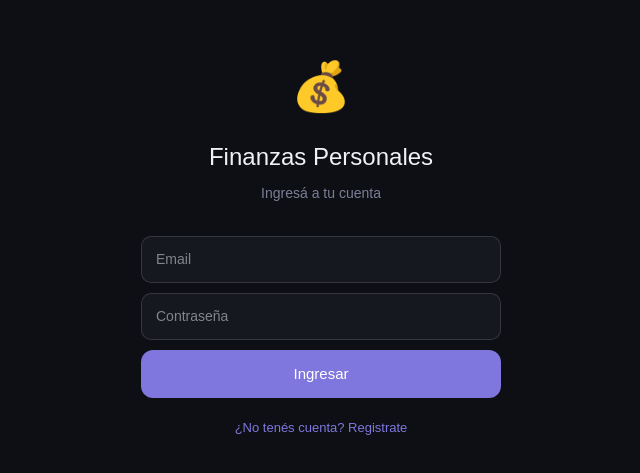
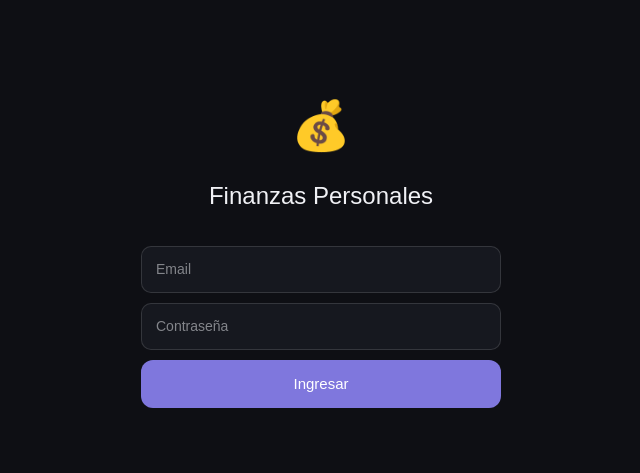
Before and after one commit to alemelkun/finanzas.next, a Next.js app: page /login in a window 1280 px wide. Shown: the part 151-624 px from the top of the page, without its empty margins (319-959 px from the left). Built offline with nearby package versions, Linux system fonts and the light colour scheme; no server answers.

Commit message:
fix: login sin importar supabase externo

```diff
--- a/app/login/page.tsx
+++ b/app/login/page.tsx
@@ -1,36 +1,37 @@
 'use client'
 import { useState } from 'react'
-import { supabase } from '@/lib/supabase'
 
 export default function LoginPage() {
   const [email, setEmail] = useState('')
   const [password, setPassword] = useState('')
   const [loading, setLoading] = useState(false)
   const [error, setError] = useState('')
-  const [mode, setMode] = useState<'login'|'signup'>('login')
 
   const handleSubmit = async () => {
-    if (!email || !password) { setError('Completá email y contraseña'); return }
     setLoading(true)
     setError('')
-    const { error } = mode === 'login'
-      ? await supabase.auth.signInWithPassword({ email, password })
-      : await supabase.auth.signUp({ email, password })
-    if (error) { setError(error.message); setLoading(false) }
-    else { window.location.href = '/cuentas' }
+    try {
+      const { createClient } = await import('@supabase/supabase-js')
+      const supabase = createClient(
+        process.env.NEXT_PUBLIC_SUPABASE_URL!,
+        process.env.NEXT_PUBLIC_SUPABASE_ANON_KEY!
+      )
+      const { error } = await supabase.auth.signInWithPassword({ email, password })
+      if (error) { setError(error.message); setLoading(false) }
+      else { window.location.href = '/cuentas' }
+    } catch(e: any) {
+      setError(e.message)
+      setLoading(false)
+    }
   }
 
   return (
     <div style={{ minHeight: '100vh', background: '#0e0f14', display: 'flex', flexDirection: 'column', alignItems: 'center', justifyContent: 'center', padding: '20px' }}>
       <div style={{ fontSize: '48px', marginBottom: '16px' }}>💰</div>
-      <h1 style={{ fontSize: '24px', fontWeight: 500, color: '#f0f1f5', marginBottom: '8px' }}>Finanzas Personales</h1>
-      <p style={{ fontSize: '14px', color: '#7b7f96', marginBottom: '32px' }}>
-        {mode === 'login' ? 'Ingresá a tu cuenta' : 'Creá tu cuenta'}
-      </p>
+      <h1 style={{ fontSize: '24px', fontWeight: 500, color: '#f0f1f5', marginBottom: '32px' }}>Finanzas Personales</h1>
       <div style={{ width: '100%', maxWidth: '360px', display: 'flex', flexDirection: 'column', gap: '10px' }}>
         <input
           id="email"
-          name="email"
           type="email"
           placeholder="Email"
           value={email}
@@ -39,7 +40,6 @@ export default function LoginPage() {
         />
         <input
           id="password"
-          name="password"
           type="password"
           placeholder="Contraseña"
           value={password}
@@ -47,23 +47,13 @@ export default function LoginPage() {
           onKeyDown={e => e.key === 'Enter' && handleSubmit()}
           style={{ width: '100%', background: '#16181f', border: '1px solid rgba(255,255,255,0.13)', borderRadius: '10px', padding: '12px 14px', color: '#f0f1f5', fontSize: '14px', outline: 'none' }}
         />
-        {error && (
-          <div style={{ background: 'rgba(216,90,48,0.13)', border: '1px solid rgba(216,90,48,0.3)', borderRadius: '8px', padding: '10px 14px', fontSize: '13px', color: '#f0997b' }}>
-            {error}
-          </div>
-        )}
+        {error && <div style={{ color: '#f0997b', fontSize: '13px', padding: '8px' }}>{error}</div>}
         <button
           onClick={handleSubmit}
           disabled={loading}
-          style={{ width: '100%', padding: '13px', background: '#7f77dd', border: 'none', borderRadius: '12px', color: 'white', fontSize: '15px', fontWeight: 500, cursor: loading ? 'not-allowed' : 'pointer', opacity: loading ? .7 : 1 }}
+          style={{ width: '100%', padding: '13px', background: '#7f77dd', border: 'none', borderRadius: '12px', color: 'white', fontSize: '15px', fontWeight: 500, cursor: 'pointer' }}
         >
-          {loading ? 'Cargando...' : mode === 'login' ? 'Ingresar' : 'Crear cuenta'}
-        </button>
-        <button
-          onClick={() => setMode(mode === 'login' ? 'signup' : 'login')}
-          style={{ padding: '10px', background: 'transparent', border: 'none', color: '#7f77dd', fontSize: '13px', cursor: 'pointer' }}
-        >
-          {mode === 'login' ? '¿No tenés cuenta? Registrate' : '¿Ya tenés cuenta? Ingresá'}
+          {loading ? 'Cargando...' : 'Ingresar'}
         </button>
       </div>
     </div>
```
